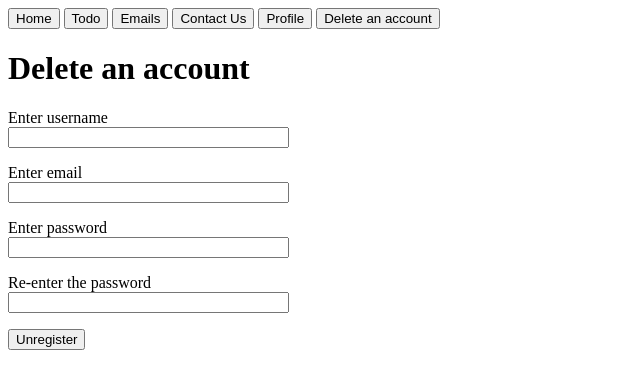
After one commit to tylerjyee/cmpe131team10, a Flask app: page /unregister in a window 1280 px wide. The commit adds this page. Shown: the top 389 px of the page, without its empty margins (0-640 px from the left). Run offline with Flask 3, Linux system fonts and the light colour scheme.

Commit message:
adding deleting an account page

```diff
--- a/app/forms.py
+++ b/app/forms.py
@@ -1,6 +1,7 @@
 from flask_wtf import FlaskForm
 from wtforms import StringField, PasswordField, BooleanField, SubmitField, TextAreaField
 from wtforms.validators import DataRequired, Email, Length
+
 class LoginForm(FlaskForm):
     username = StringField('Userename', validators=[DataRequired(), Length(min=3)])
     password = PasswordField('Password', validators=[DataRequired()])
@@ -28,7 +29,15 @@ class RegisterForm(FlaskForm):
     password = PasswordField('Enter a new password', validators=[DataRequired(), Length(max=20,min=3)])
     password2 = PasswordField('Re-enter the password', validators=[DataRequired(), Length(max=20,min=3)])
     register = SubmitField('Register')
-    cancel = SubmitField('Cancel')
+
+
+class UnregisterForm(FlaskForm):
+    email = StringField('Enter email', validators=[DataRequired(),Length(max=50,min=3)]) #, Email(message='Invalid email')
+    username = StringField('Enter username', validators=[DataRequired(), Length(max=15,min=3)])
+    password = PasswordField('Enter password', validators=[DataRequired(), Length(max=20,min=3)])
+    password2 = PasswordField('Re-enter the password', validators=[DataRequired(), Length(max=20,min=3)])
+    unregister = SubmitField('Unregister')
+
 
 class TodoForm(FlaskForm):
     todoitem = StringField("To-Do Item", validators=[DataRequired()])
--- a/app/routes.py
+++ b/app/routes.py
@@ -1,5 +1,5 @@
 from flask import render_template, redirect, flash, url_for, request
-from .forms import LoginForm, ContactForm, ComposeForm, RegisterForm
+from .forms import LoginForm, ContactForm, ComposeForm, RegisterForm, UnregisterForm
 from app import myapp_obj
 from flask_login import current_user, login_user, logout_user, login_required
 from werkzeug.security import generate_password_hash, check_password_hash
@@ -36,6 +36,18 @@ def register():
 
 
     return render_template('register.html', form=form)
+
+@myapp_obj.route("/unregister", methods=['GET','POST'])
+def unregister():
+    form = UnregisterForm()
+
+    if form.validate_on_submit():
+        hashed_password = generate_password_hash(form.password.data)
+        username = form.username.data
+        password = hashed_password
+
+
+    return render_template('unregister.html', form=form)
 
 @myapp_obj.route('/todo', methods=['GET', 'POST'])
 def todo():
--- a/app/templates/menubar.html
+++ b/app/templates/menubar.html
@@ -4,6 +4,7 @@
     <button onclick="window.location.href='/emails'">Emails</button>
     <button onclick="window.location.href='/contacts'">Contact Us</button>
     <button onclick="window.location.href='/profile'">Profile</button>
+    <button onclick="window.location.href='/unregister'">Delete an account</button>
 
 
 
--- /dev/null
+++ b/app/templates/unregister.html
@@ -0,0 +1,24 @@
+<!DOCTYPE html>
+{%include "menubar.html" %}
+
+{% block content %}
+<h1>Delete an account</h1>
+<form action="" method="POST" novalidate>
+    {{form.hidden_tag()}}
+    <p> {{form.username.label}} <br>
+       {{form.username(size=32)}}</p>
+
+    <p> {{form.email.label}} <br>
+       {{form.email(size=32)}}</p>
+
+    <p> {{form.password.label}} <br>
+       {{form.password(size=32)}}</p>
+
+    <p> {{form.password2.label}} <br>
+    {{form.password2(size=32)}}</p>
+
+    <p>{{form.unregister()}}</p>
+
+
+</form>
+{% endblock %}
```
